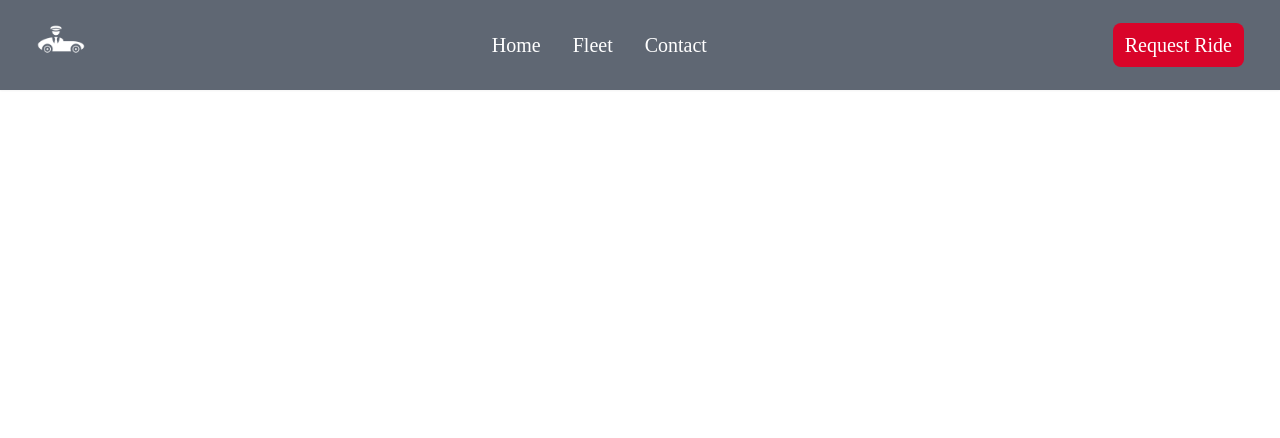
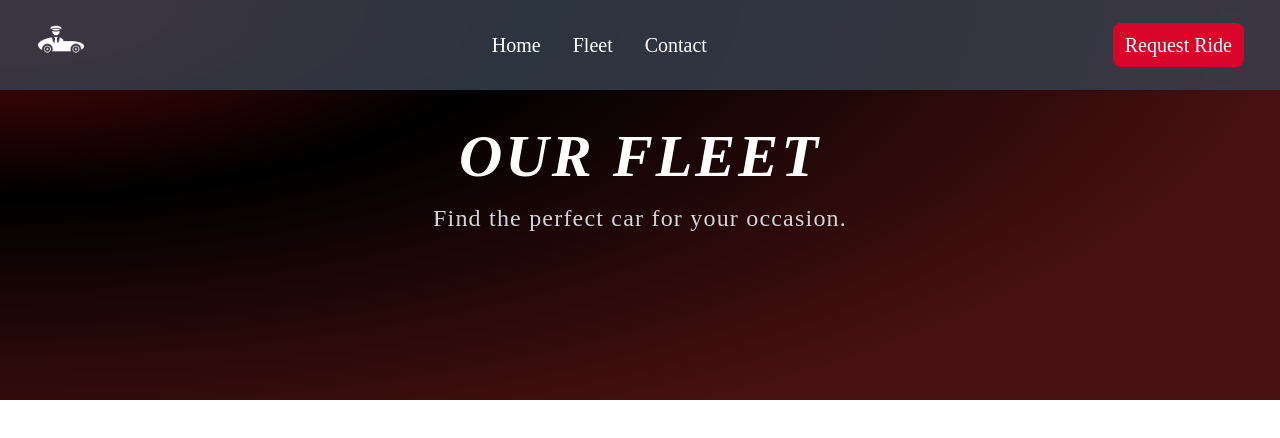
Before and after one commit to jackkayak/MVVR-react-tailwind-router, a React (Create React App) app: page /fleet in a window 1280 px wide. Shown: the top 438 px of the page. Built offline with nearby package versions, Linux system fonts and the light colour scheme.

Commit message:
still hero class component with props put in for fleet and contact hero got another section... taking a break to think of more or get inspo from dribble

```diff
--- /dev/null
+++ b/src/components/About.jsx
@@ -0,0 +1,22 @@
+import React from 'react'
+import Bentley from '../assets/interior.jpg'
+import {Link} from 'react-router-dom'
+
+const About = () => {
+  return (
+    <div className='w-full bg-black text-white justify-center'>
+        <div className='max-w-[1240px] mx-auto px-4 py-12 md:flex justify-center'>
+            <div className=' text-center md:text-left justify-center'>
+                <h1 className='py-1 text-4xl font-medium italic '>Pick from a Range of Cars</h1>
+                <p className='py-12 text-xl text-gray-300'>All of our fleet is completely sanatized after ever rider. Cars are cleaned daily and are stocked with complimentary snacks and beverages.</p>
+                <button className='bg-hero-gradient py-3 px-8 rounded-md hvr-shadow tracking-wider'><Link to='/fleet'>View Fleet</Link></button>
+            </div>
+            <div className='pt-8 '>
+                <img className='hidden sm:flex md:ml-8 max-w-[400px]' src={Bentley} alt="interior of Bentley" />
+            </div>
+        </div>
+    </div>
+  )
+}
+
+export default About
--- a/src/components/Hero.jsx
+++ b/src/components/Hero.jsx
@@ -1,6 +1,7 @@
 import React from 'react'
 import HeroCar from '../assets/HeroCar.mp4'
 import ReqButton from './ReqButton'
+import {Link} from 'react-router-dom'
 
 const Hero = () => {
   return (
@@ -12,11 +13,11 @@ const Hero = () => {
 
             <div className='max-w-[1000px] mx-auto px-4 flex flex-col justify-center text-center h-[90%]'>
               <div className='px-12'>
-            <h1 className='text-white font-extrabold italic text-4xl sm:text-6xl  uppercase'>Travel with MVVR</h1>
+            <h1 className='text-white font-extrabold italic text-5xl sm:text-6xl  uppercase'>Travel with MVVR</h1>
             <p className='text-gray-100 font-medium text-xl sm:text-3xl pt-8'>Ditch the standard methods of arrival. Arrive at your destination with confidence and prestige. </p>
               <div className='flex justify-center mt-12 '>
                 <ReqButton />
-                <button className='border-2 ml-4 border-white text-xl hover:border-[#D90429] hover:bg-[#D90429]  py-2 px-3 rounded-lg text-white'>View Our Fleet</button>
+                <button className='border-2 ml-4 border-white text-xl hover:border-[#D90429] hover:bg-[#D90429]  py-2 px-3 rounded-lg text-white'><Link to='/fleet'>View Our Fleet</Link></button>
             </div>
             </div>
             </div>
--- a/src/components/HeroStill.jsx
+++ b/src/components/HeroStill.jsx
@@ -1,9 +1,14 @@
-import React from 'react'
+import React, { Component } from 'react'
 
-const HeroStill = () => {
-  return (
-    <div className='bg-black py-8 block mx-4'></div>
-  )
+export default class HeroStill extends Component {
+  render() {
+    return (
+      <div className='radials-bg w-full h-[50vh] absolute -z-10'>
+        <div className='max-w-[1000px] text-white mx-auto px-4 flex flex-col justify-center text-center h-[90%]'>
+          <h1 className='text-6xl italic font-bold tracking-wider uppercase'>{this.props.heading}</h1>
+          <h3 className='tracking-wider text-2xl text-gray-300 pt-4'>{this.props.text}</h3>
+        </div>
+      </div>
+    )
+  }
 }
-
-export default HeroStill
--- /dev/null
+++ b/src/components/SideBySide.jsx
@@ -0,0 +1,11 @@
+import React from 'react'
+
+const SideBySide = () => {
+  return (
+    <div>
+        <div></div>
+    </div>
+  )
+}
+
+export default SideBySide
--- a/src/index.css
+++ b/src/index.css
@@ -25,3 +25,13 @@ background: linear-gradient(180deg, rgba(51,49,49,1) 0%, rgba(41,40,40,1) 29%, r
   backdrop-filter: blur(6px);
   -webkit-backdrop-filter: blur(6px);
 }
+
+
+.hvr-shadow:hover {
+  box-shadow: 0px 8px 4px -3px #FF0000;
+  transition: ease-out 400ms;
+}
+
+.radials-bg {
+  background:   radial-gradient(100% 119.73% at 0% 0%, #440606 12.28%, #000000 41.16%, rgba(64, 6, 6, 0.96) 100%)
+}
--- a/src/routes/Contact.jsx
+++ b/src/routes/Contact.jsx
@@ -1,10 +1,12 @@
 import React from 'react'
+import HeroStill from '../components/HeroStill'
 import NavBar from '../components/NavBar'
 
 const Contact = () => {
   return (
     <div>
         <NavBar />
+        <HeroStill heading='Have a question?' text='Take a look at our Frequently Asked Questions below, if that does not solve your problem feel free to send our team a message!' />
     </div>
   )
 }
--- a/src/routes/Fleet.jsx
+++ b/src/routes/Fleet.jsx
@@ -1,10 +1,12 @@
 import React from 'react'
+import HeroStill from '../components/HeroStill'
 import NavBar from '../components/NavBar'
 
 const Fleet = () => {
   return (
     <div>
         <NavBar />
+        <HeroStill heading='Our Fleet' text='Find the perfect car for your occasion.'/>
     </div>
   )
 }
--- a/src/routes/Home.jsx
+++ b/src/routes/Home.jsx
@@ -1,4 +1,5 @@
 import React from 'react'
+import About from '../components/About.jsx'
 import Details from '../components/Details.jsx'
 import Hero from '../components/Hero.jsx'
 import NavBar from '../components/NavBar.jsx'
@@ -8,6 +9,7 @@ const Home = () => {
     <div>
         <NavBar />
         <Hero />
+        <About />
         <Details />
 
     </div>
```
Also changed, not shown: 1 other file (tests, documents, lock files or other folders).
